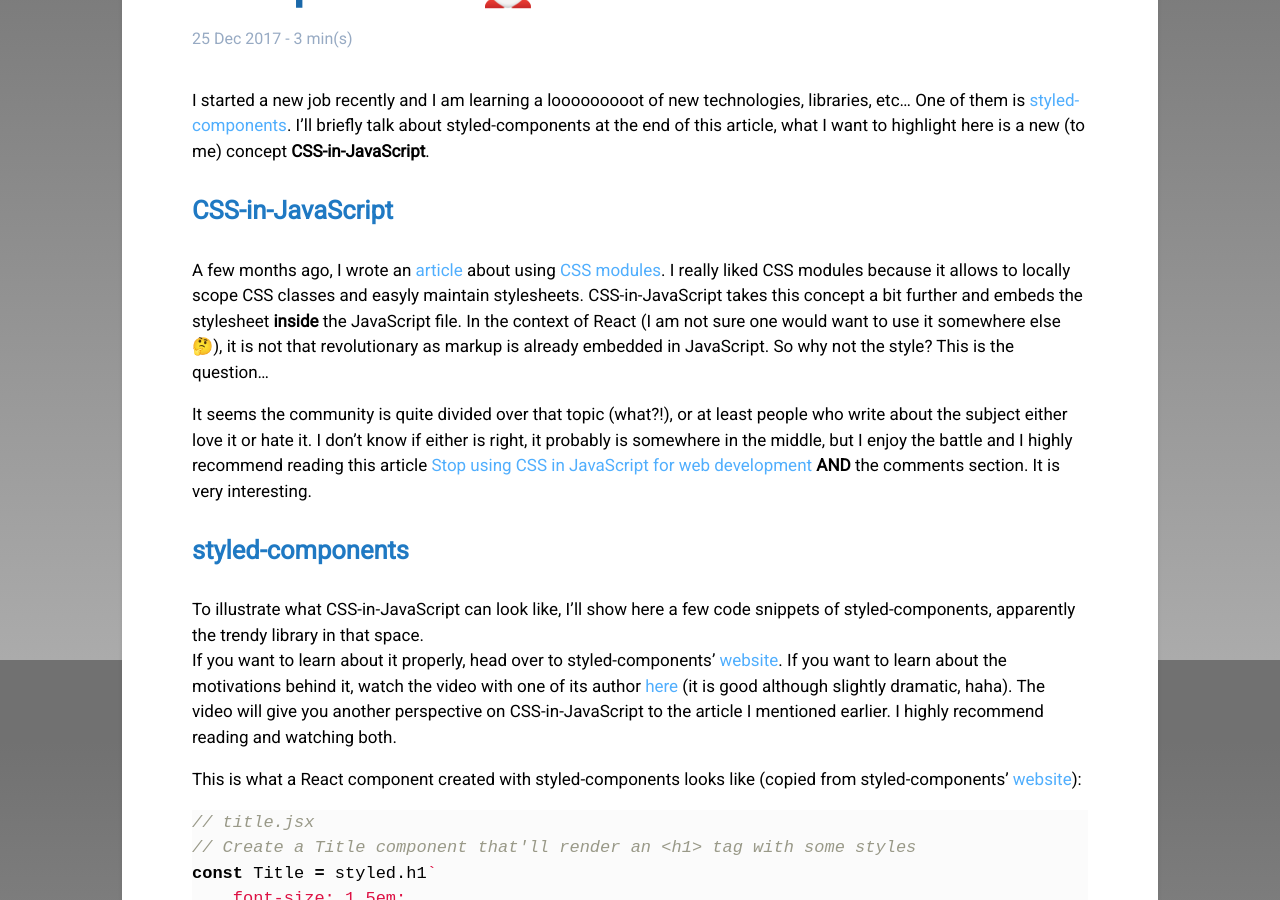
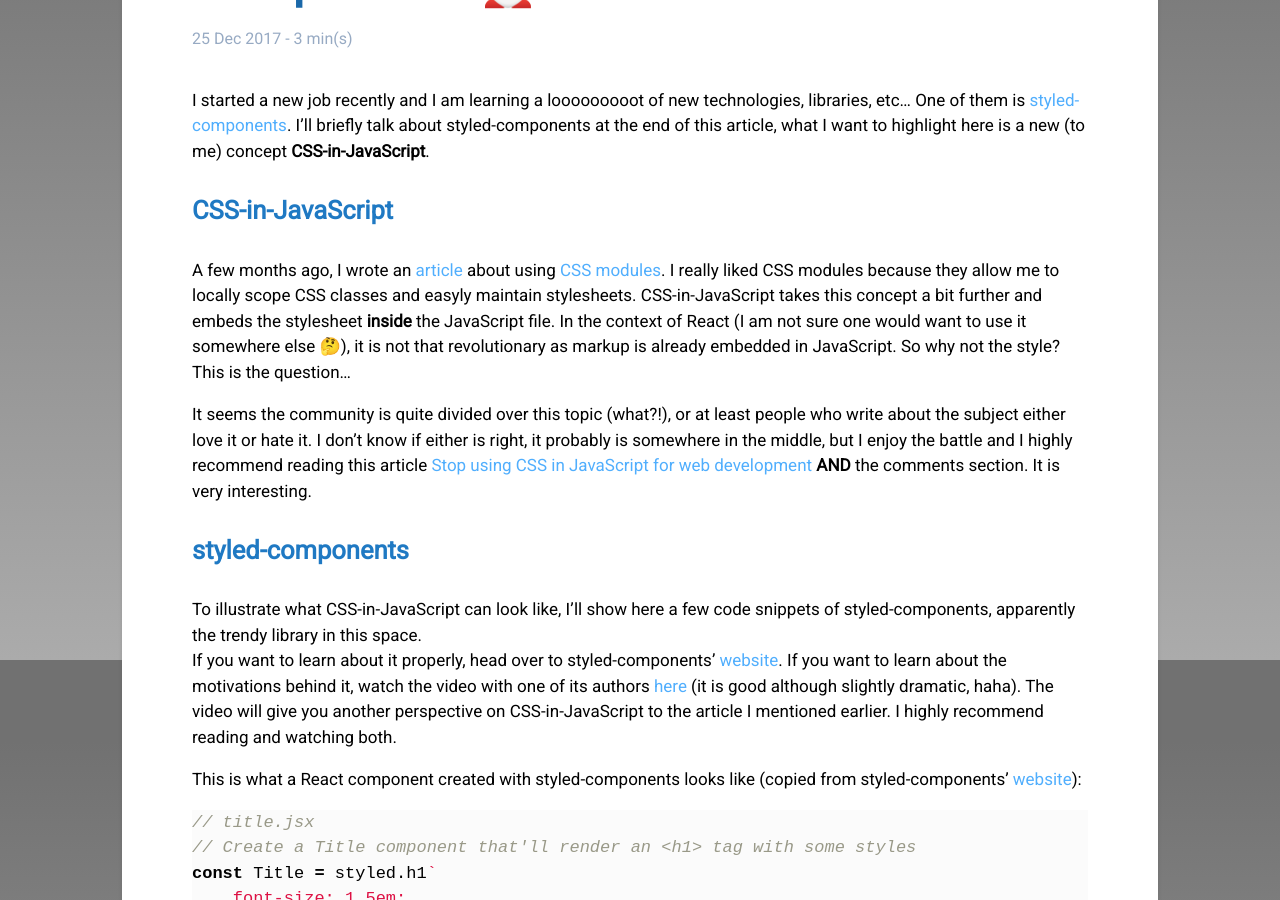
Before and after one commit to caroleolivier/caroleolivier.github.io, a Jekyll site: the page built from _posts/2017-12-25-css-in-javascript-with-styled-components.md, in a window 1280 px wide and 900 px high, scrolled down 240 px. Built offline with Jekyll 4.4.1, drawn with Linux system fonts in a browser that asks for light colours.

Commit message:
Address Simon's comments

```diff
--- a/_posts/2017-12-25-css-in-javascript-with-styled-components.md
+++ b/_posts/2017-12-25-css-in-javascript-with-styled-components.md
@@ -8,17 +8,17 @@
 
 #### CSS-in-JavaScript
 
-A few months ago, I wrote an [article](https://caroleolivier.github.io/blog/2017/10/06/styling-react-app) about using [CSS modules](https://github.com/css-modules/css-modules). I really liked CSS modules because it allows to locally scope CSS classes and easyly maintain stylesheets.
+A few months ago, I wrote an [article](https://caroleolivier.github.io/blog/2017/10/06/styling-react-app) about using [CSS modules](https://github.com/css-modules/css-modules). I really liked CSS modules because they allow me to locally scope CSS classes and easyly maintain stylesheets.
 CSS-in-JavaScript takes this concept a bit further and embeds the stylesheet **inside** the JavaScript file. In the context of React (I am not sure one would want to use it somewhere else 🤔), it is not that revolutionary as markup is already embedded in JavaScript. So why not the style? This is the question...
 
-It seems the community is quite divided over that topic (what?!), or at least people who write about the subject either love it or hate it. I don't know if either is right, it probably is somewhere in the middle, but I enjoy the battle and I highly recommend reading this article [Stop using CSS in JavaScript for web development](https://medium.com/@gajus/stop-using-css-in-javascript-for-web-development-fa32fb873dcc) **AND** the comments section. It is very interesting.
+It seems the community is quite divided over this topic (what?!), or at least people who write about the subject either love it or hate it. I don't know if either is right, it probably is somewhere in the middle, but I enjoy the battle and I highly recommend reading this article [Stop using CSS in JavaScript for web development](https://medium.com/@gajus/stop-using-css-in-javascript-for-web-development-fa32fb873dcc) **AND** the comments section. It is very interesting.
 
 
 #### styled-components
 
-To illustrate what CSS-in-JavaScript can look like, I'll show here a few code snippets of styled-components, apparently the trendy library in that space.
+To illustrate what CSS-in-JavaScript can look like, I'll show here a few code snippets of styled-components, apparently the trendy library in this space.
 <br/>
-If you want to learn about it properly, head over to styled-components' [website](https://www.styled-components.com/). If you want to learn about the motivations behind it, watch the video with one of its author [here](https://www.styled-components.com/docs/basics) (it is good although slightly dramatic, haha). The video will give you another perspective on CSS-in-JavaScript to the article I mentioned earlier. I highly recommend reading and watching both.
+If you want to learn about it properly, head over to styled-components' [website](https://www.styled-components.com/). If you want to learn about the motivations behind it, watch the video with one of its authors [here](https://www.styled-components.com/docs/basics) (it is good although slightly dramatic, haha). The video will give you another perspective on CSS-in-JavaScript to the article I mentioned earlier. I highly recommend reading and watching both.
 
 This is what a React component created with styled-components looks like (copied from styled-components' [website](https://www.styled-components.com/docs/basics)):
 
```
